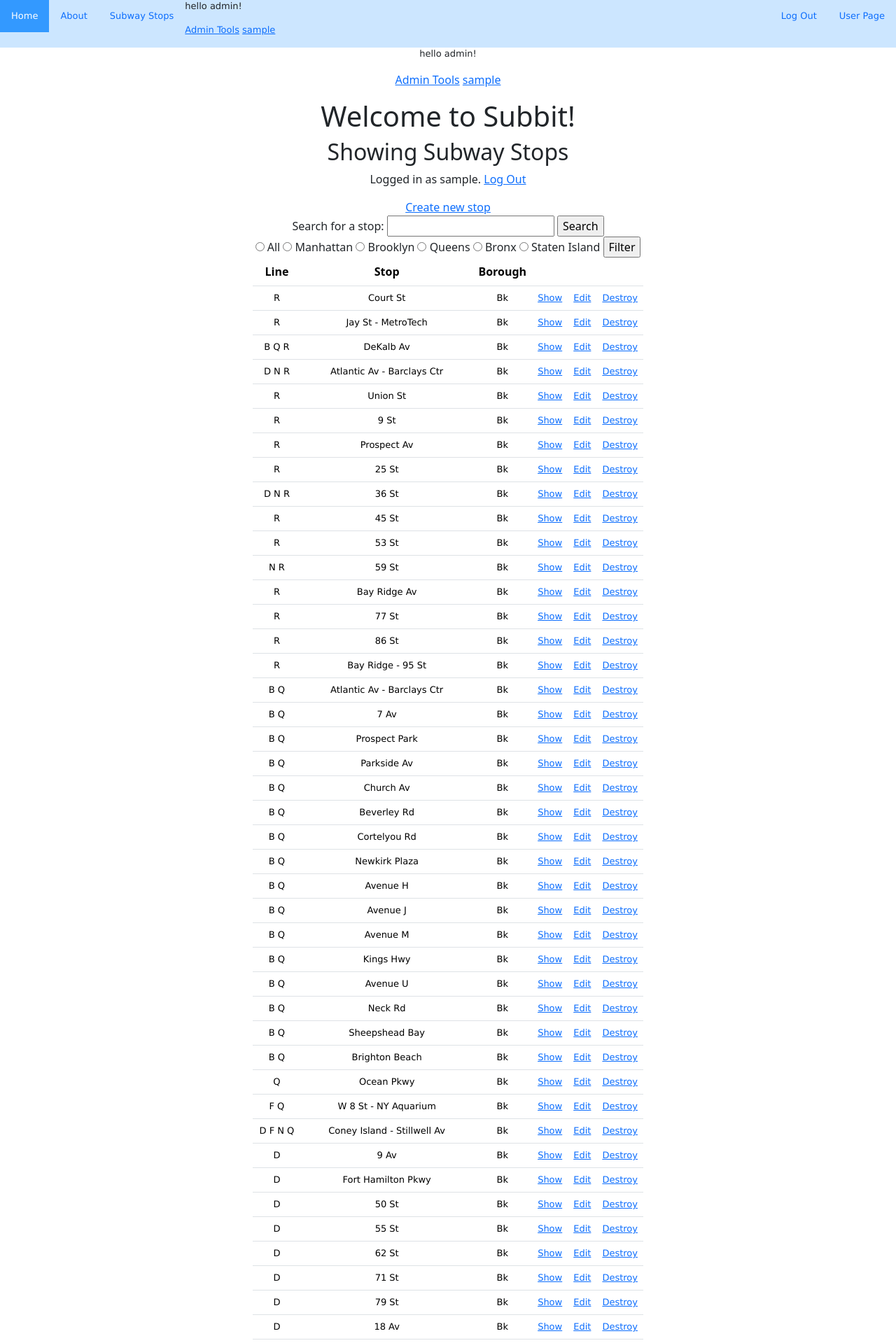
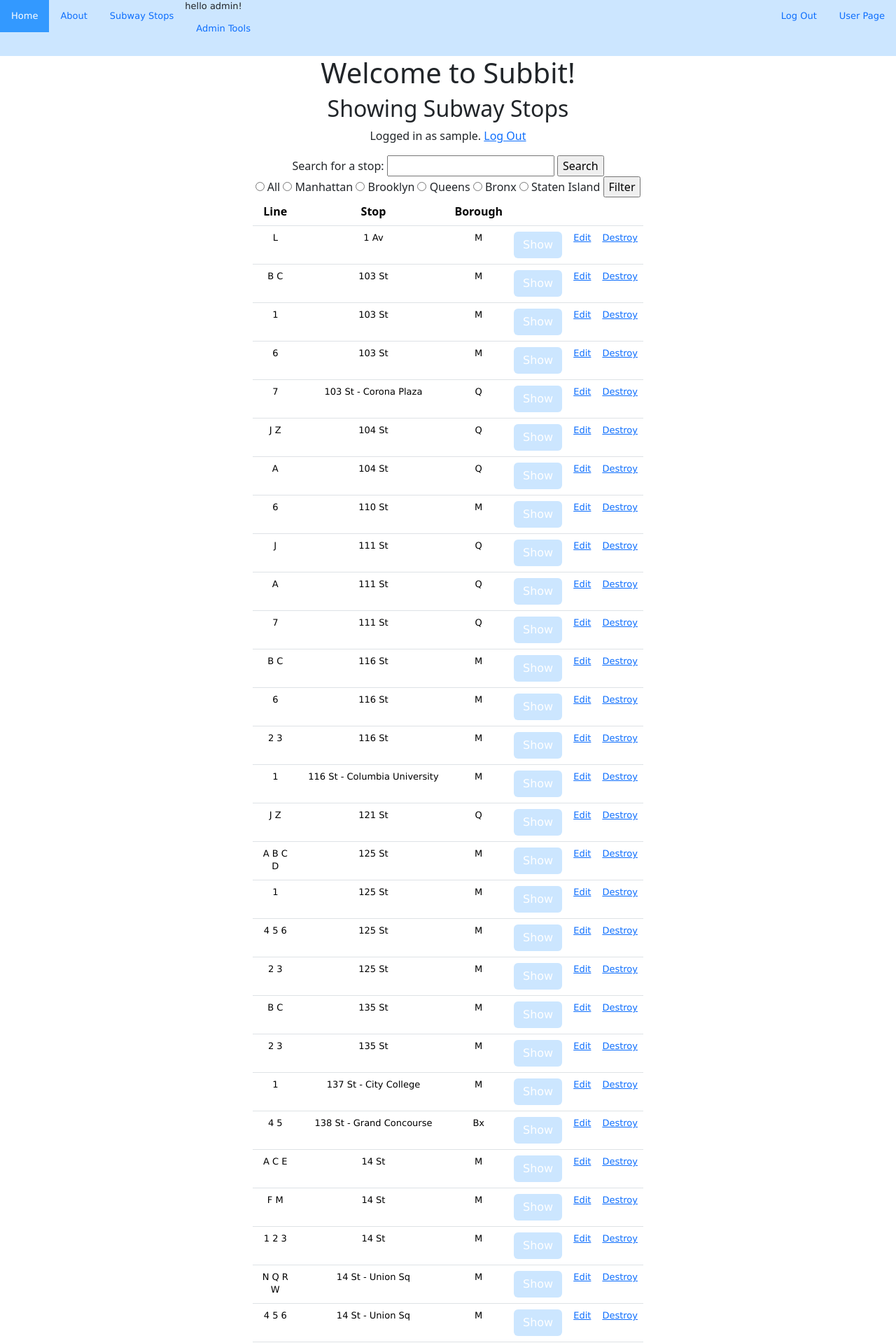
Before and after one commit to nandopas/subbit, a Rails app: page /subway_stops in a window 1280 px wide. Shown: the top 1919 px of the page at 70% size. Run offline with Rails 7, Linux system fonts and the light colour scheme; the visitor is signed in with stand-in values (Sample User, id 1); data comes from the database, SQL or seed files in the repository; style sheets or scripts are compiled from the project's sources; some libraries are stand-ins or nearby versions.

Commit message:
front end clean up

```diff
--- a/app/controllers/subway_stops_controller.rb
+++ b/app/controllers/subway_stops_controller.rb
@@ -21,6 +21,7 @@ class SubwayStopsController < ApplicationController
 
   def show
     @subway_stop = SubwayStop.find(params[:id])
+    #@subway_stop.views += 1
   end
 
   def new
--- a/app/views/home/index.html.erb
+++ b/app/views/home/index.html.erb
@@ -4,11 +4,11 @@
 			<h1>Welcome to Subbit!</h1>
 
 			<%= render 'login' %>
-
-			<div class="btn-group" role="group" >
-				<%= link_to 'Enter Subbit', controller: 'subway_stops', class: "btn btn-default", style: "background-color:#cce6ff; color:white" %>
+			<div class="btn">
+				<%= link_to 'Enter Subbit', subway_stops_path, class: "btn btn-default", style: "background-color:#cce6ff; color:white; opacity:1" %>
 			</div>
 		</div>
+
 	</div>
 
 	<h1 class="text-center"> Hottest Posts: </h1>
--- a/app/views/layouts/application.html.erb
+++ b/app/views/layouts/application.html.erb
@@ -116,7 +116,7 @@
         <% end %>
 
         <% if current_user && current_user.admin? %>
-        <%= render 'users/tools' %>
+          <li><%= render 'users/tools' %></li>
         <% end %>
       </ul>
     </navbar>
@@ -137,9 +137,7 @@
           <li style="float:right"><%= link_to 'Log In!', login_path %></li>
         <% end %>
 
-        <% if current_user && current_user.admin? %>
-        <%= render 'users/tools' %>
-        <% end %>
+
       </ul>
     </footer>
   </body>
--- a/app/views/posts/_post.html.erb
+++ b/app/views/posts/_post.html.erb
@@ -80,8 +80,8 @@
   <div class="card-body">
     <div style="float:right">
       <ul style="list-style-type:none">
-        <li><h2>Borough:<%= post.subway_stop.borough %></h2></li><br>
-        <li><h2>Stop: <%= post.subway_stop.stop + " " + post.subway_stop.line %></h2></li><br>
+        <li><h5>Borough:<%= post.subway_stop.borough %></h5></li><br>
+        <li><h5>Stop: <%= post.subway_stop.stop + " " + post.subway_stop.line %></h5></li><br>
       </ul>
     </div>
     <h5 class="card-title">
--- a/app/views/sessions/new.html.erb
+++ b/app/views/sessions/new.html.erb
@@ -14,7 +14,7 @@
   </div>
 
   <div class=”actions”>
-    <%= submit_tag "Login" %>
+    <%= submit_tag "Login", class: "btn", style: "background-color:#cce6ff; color:white; margin:10px" %>
   </div>
 
 <% end %>
--- a/app/views/subway_stops/index.html.erb
+++ b/app/views/subway_stops/index.html.erb
@@ -1,16 +1,9 @@
 <div class="container text-center">
-
-<%= render 'users/tools' %>
 
 <h1>Welcome to Subbit!</h1>
 <h2>Showing Subway Stops</h2>
 
 <%= render 'home/login' %>
-
-<% if current_user && current_user.admin? %>
-<%= link_to 'Create new stop', new_subway_stop_path %>
-<% end %>
-
 
 <%= form_tag(subway_stops_path, method: :get) do %>
   <%= label_tag(:search, "Search for a stop:") %>
@@ -44,12 +37,12 @@
   </tr>
 
 
-  <% @subway_stops.order(:borough).each do |subway_stop| %>
+  <% @subway_stops.order(:stop).each do |subway_stop| %>
     <tr>
       <td><%= subway_stop.line %></td>
       <td><%= subway_stop.stop %></td>
       <td><%= subway_stop.borough %></td>
-      <td><%= link_to 'Show', subway_stop %></td>
+      <td><%= link_to 'Show', subway_stop, class: "btn btn-default", style: "background-color:#cce6ff; color:white"%></td>
       <% if current_user && current_user.admin? %>
         <td><%= link_to 'Edit', edit_subway_stop_path(subway_stop) %></td>
         <td><%= link_to 'Destroy', subway_stop, method: :delete, data: { confirm: 'Are you sure?' } %></td>
--- a/app/views/subway_stops/show.html.erb
+++ b/app/views/subway_stops/show.html.erb
@@ -7,6 +7,10 @@
 	</h1>
 
 	<%= render 'home/login' %>
+
+	<% if !current_user %>
+		<h2 style="background-color:#cce6ff"> Sign up or log in to create a post! </h2>
+	<% end %>
 
 	<div>
 		<h2>
--- a/app/views/users/_form.html.erb
+++ b/app/views/users/_form.html.erb
@@ -39,6 +39,6 @@
 <% end %>
 
   <div class="actions">
-    <%= form.submit %>
+    <%= form.submit class: "btn", style: "background-color:#cce6ff; color:white" %>
   </div>
 <% end %>
--- a/app/views/users/_tools.html.erb
+++ b/app/views/users/_tools.html.erb
@@ -1,16 +1,8 @@
 <% if current_user && current_user.admin? %>
 
-  <p> hello admin! </p>
-  <%= link_to 'Admin Tools', users_path %>
+  <p>
+  	hello admin!
+  	<%= link_to 'Admin Tools', users_path %>
+  </p>
 
 <% end %>
-
-
-
-<%# Don't really need this anymore, its in the navbar %>
-<% if false %>
-<% elsif current_user %>
-
-	<%= link_to current_user.username, user_path(current_user) %>
-	<p id="alert"><%= alert %></p>
-<% end %>
--- a/app/views/users/new.html.erb
+++ b/app/views/users/new.html.erb
@@ -1,6 +1,3 @@
 <h1>New User</h1>
 
-<%= render 'home/login' %>
 <%= render 'form', user: @user %>
-
-<%= link_to 'Back', users_path %>
```
Also changed, not shown: app/views/about/index.html.erb (+9 -3 lines), app/views/posts/_form.html.erb (+16 -14 lines), README.md.
